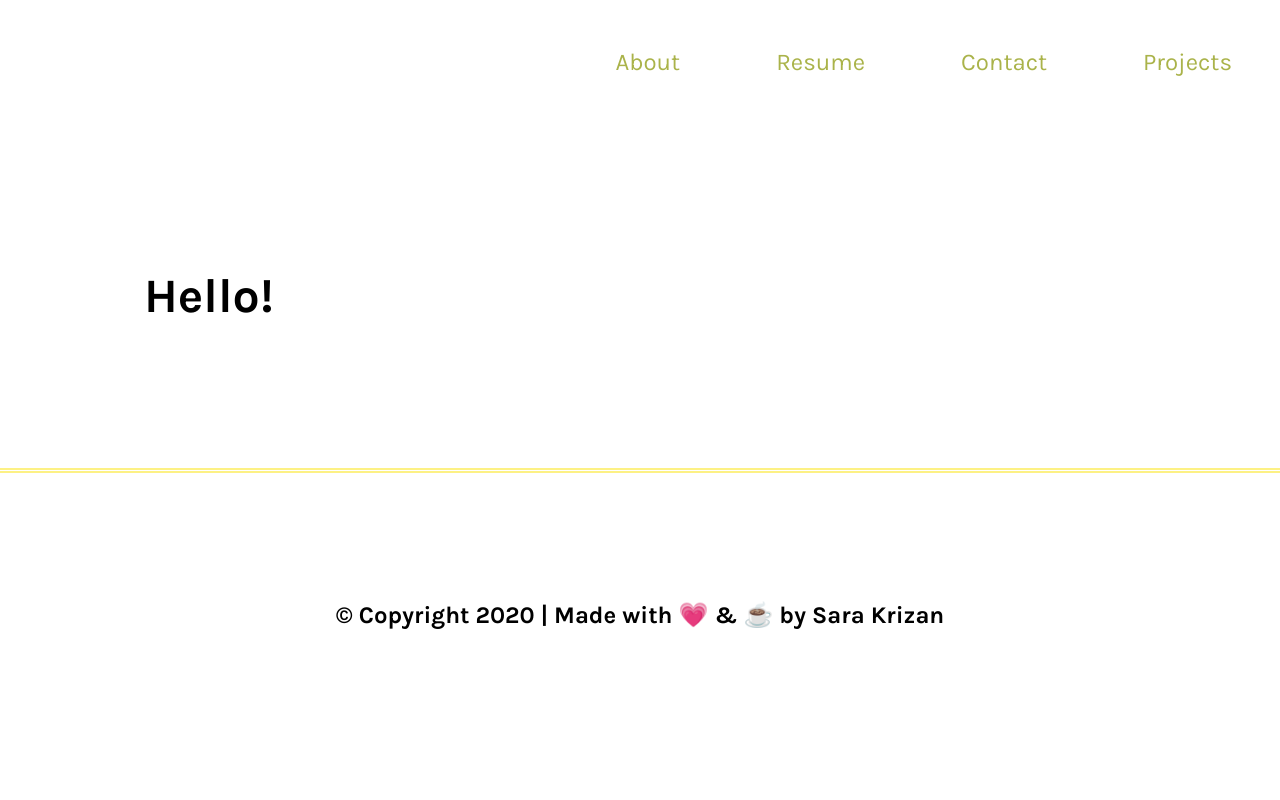
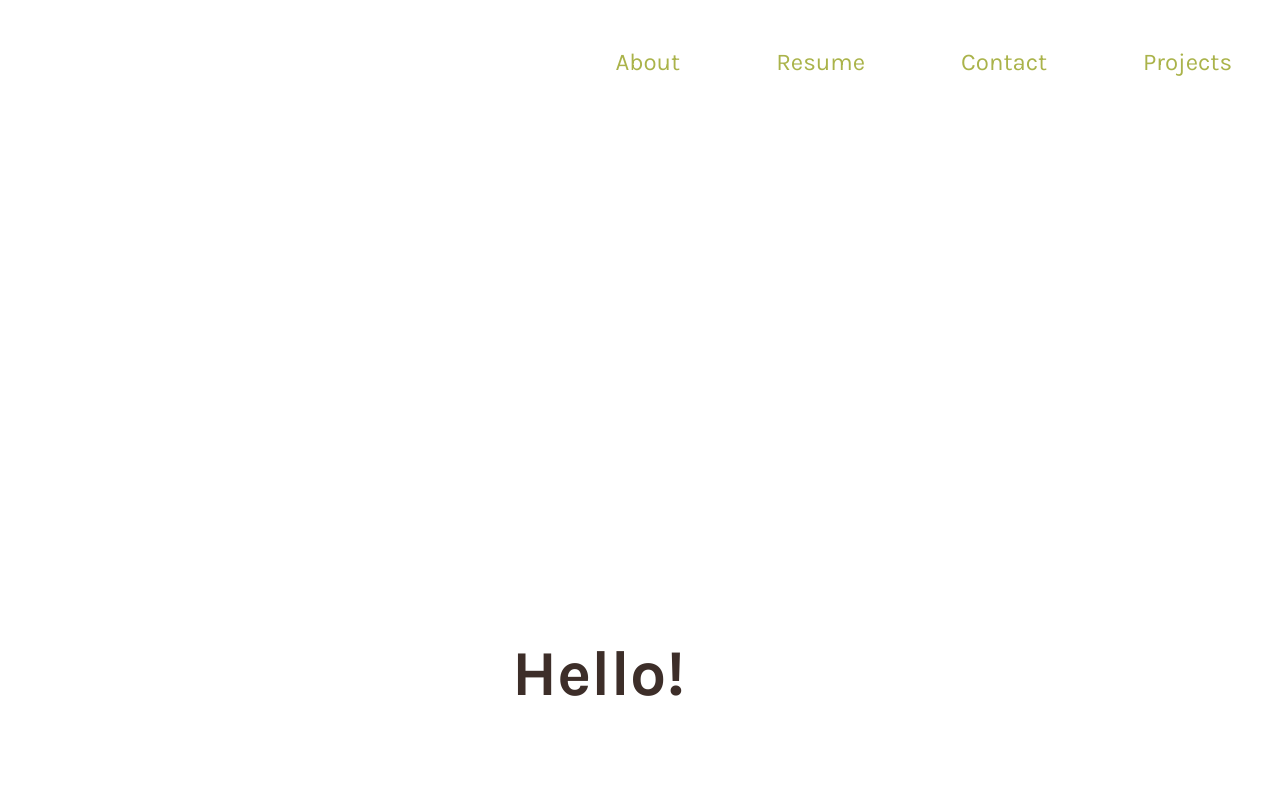
Before and after one commit to SMKrizan/portfolioII, a React (Create React App) app: page / in a window 1280 px wide. Shown: the top 800 px of the page. Built offline with nearby package versions, Linux system fonts and the light colour scheme.

Commit message:
struggling with Home text-centering

```diff
--- a/src/components/Nav/index.css
+++ b/src/components/Nav/index.css
@@ -1,3 +1,7 @@
+header {
+    text-align: center;
+}
+
 ol {
   list-style-type: none;
   margin: 0;
@@ -17,34 +21,23 @@ li a {
   text-decoration: none;
 }
 
- /* #Contact :hover {
+/* #Contact :hover {
     background-color: var(--lblue);
 } */
 
 li a:focus {
-    color: var(--lneon);
-    background-color: var(--pink);
+  color: var(--lneon);
+  background-color: var(--pink);
 }
 li a:focus:active {
   color: var(--lneon);
 }
 
-h1 {
+/* h1 {
   font-size: 5em;
   padding: 2em;
   text-align: left;
-}
-
-/* div.home {
 } */
-
-h1#home {
-    font-size: 3em;
-    padding: 3em;
-    text-align: center;
-    display: inline-block;
-  }
-
 
 /* MEDIA QUERY FOR SMALL DEVICES */
 @media screen and (min-width: 576px) {
--- a/src/index.css
+++ b/src/index.css
@@ -1,5 +1,5 @@
 :root {
-  --darkerer: #3d2e29;
+  --darker: #3d2e29;
   --dark: #4d4c4b;
   --dgrey: #6a6b6b;
   --lgrey: #b3b0b3;
@@ -28,6 +28,19 @@ body {
   font-family: var(--txt1);
   -webkit-font-smoothing: antialiased;
   -moz-osx-font-smoothing: grayscale;
+}
+
+h1#home {
+  display: block;
+  text-align: center;
+  font-size: 4em;
+  padding: 8em;
+  }
+
+div#home h1 {
+  padding: auto;
+  display: inline-block;
+  text-align: center;
 }
 
 code {
--- a/src/pages/Contact/index.css
+++ b/src/pages/Contact/index.css
@@ -1,7 +1,7 @@
-h1 {
+/* h1 {
     font-size: 5em;
     padding: 3em;
-}
+} */
 
 address {
     font-size: 3em;
```
Also changed, not shown: 1 other file (tests, documents, lock files or other folders).
